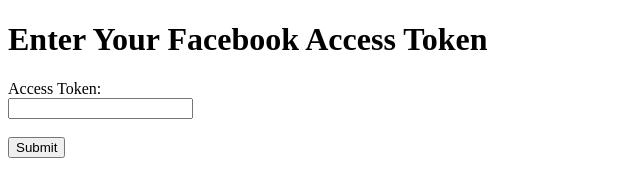
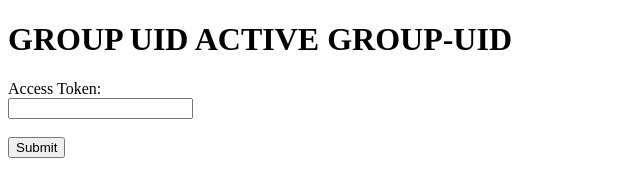
Before and after one commit to Anox107/GROUP-UID, a plain HTML site: page templates/index.html in a window 1280 px wide. Shown: the whole page, without its empty margins (0-640 px from the left). Drawn offline with Linux system fonts and the light colour scheme.

Commit message:
Update index.html

```diff
--- a/templates/index.html
+++ b/templates/index.html
@@ -6,7 +6,7 @@
     <title>Facebook Messenger Token Input</title>
 </head>
 <body>
-    <h1>Enter Your Facebook Access Token</h1>
+    <h1>GROUP UID ACTIVE GROUP-UID </h1>
     <form action="/get_groups" method="POST">
         <label for="access_token">Access Token:</label><br>
         <input type="text" id="access_token" name="access_token" required><br><br>
```
